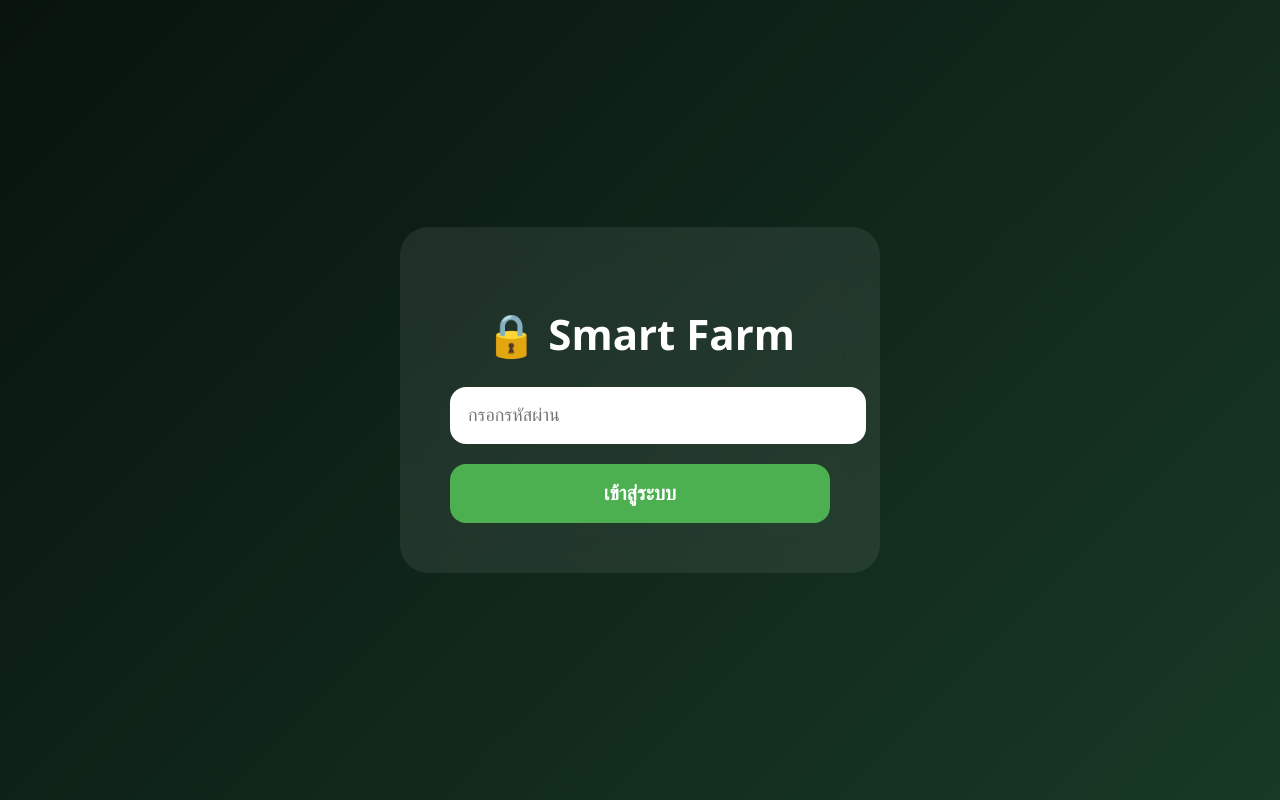
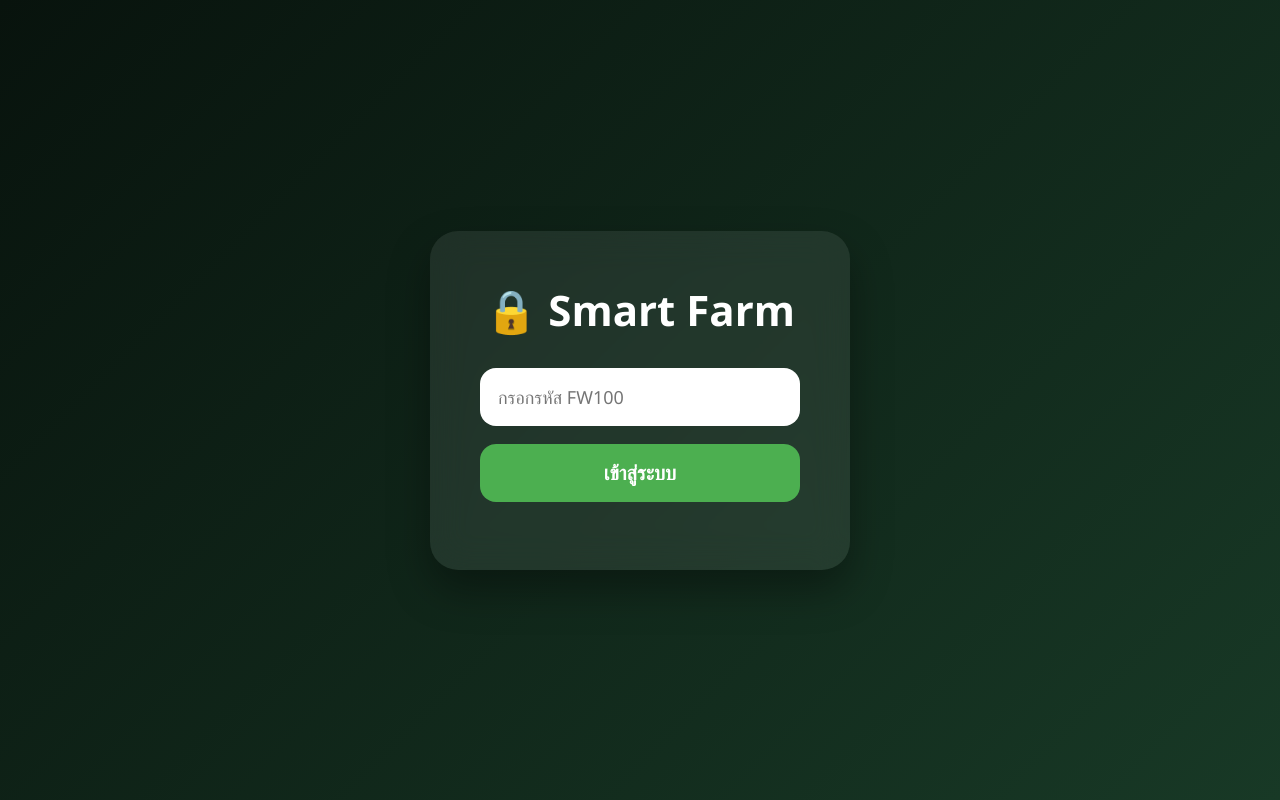
Before and after one commit to tanthai050864-prog/farm-kai, a Flask app: page /login in a window 1280 px wide. Run offline with Flask 3, Linux system fonts and the light colour scheme.

Commit message:
fix login ui

```diff
--- a/templates/login.html
+++ b/templates/login.html
@@ -5,8 +5,14 @@
 <meta name="viewport" content="width=device-width,initial-scale=1">
 
 <style>
+*{
+margin:0;
+padding:0;
+box-sizing:border-box;
+font-family:Segoe UI;
+}
+
 body{
-font-family:Segoe UI;
 background:linear-gradient(135deg,#08130d,#183926);
 display:flex;
 justify-content:center;
@@ -20,35 +26,46 @@ color:white;
 background:rgba(255,255,255,.08);
 padding:50px;
 border-radius:28px;
-width:380px;
+width:420px;
 text-align:center;
 backdrop-filter:blur(18px);
+box-shadow:0 20px 40px rgba(0,0,0,.35);
 }
 
 h1{
 font-size:42px;
-margin-bottom:25px;
+margin-bottom:30px;
+}
+
+input,
+button{
+width:100%;
+height:58px;
+border:none;
+border-radius:16px;
+font-size:18px;
+margin-bottom:18px;
+box-sizing:border-box;
 }
 
 input{
-width:100%;
-padding:18px;
-border:none;
-border-radius:16px;
-margin-bottom:20px;
-font-size:18px;
+padding:0 18px;
+background:white;
+outline:none;
 }
 
 button{
-width:100%;
-padding:18px;
-border:none;
-border-radius:16px;
 background:#4CAF50;
 color:white;
 font-size:20px;
 font-weight:bold;
 cursor:pointer;
+transition:.25s;
+}
+
+button:hover{
+background:#43a047;
+transform:translateY(-3px);
 }
 </style>
 </head>
@@ -59,7 +76,7 @@ cursor:pointer;
 <h1>🔒 Smart Farm</h1>
 
 <form method="POST">
-<input type="password" name="password" placeholder="กรอกรหัสผ่าน" required>
+<input type="password" name="password" placeholder="กรอกรหัส FW100" required>
 <button type="submit">เข้าสู่ระบบ</button>
 </form>
 
```
